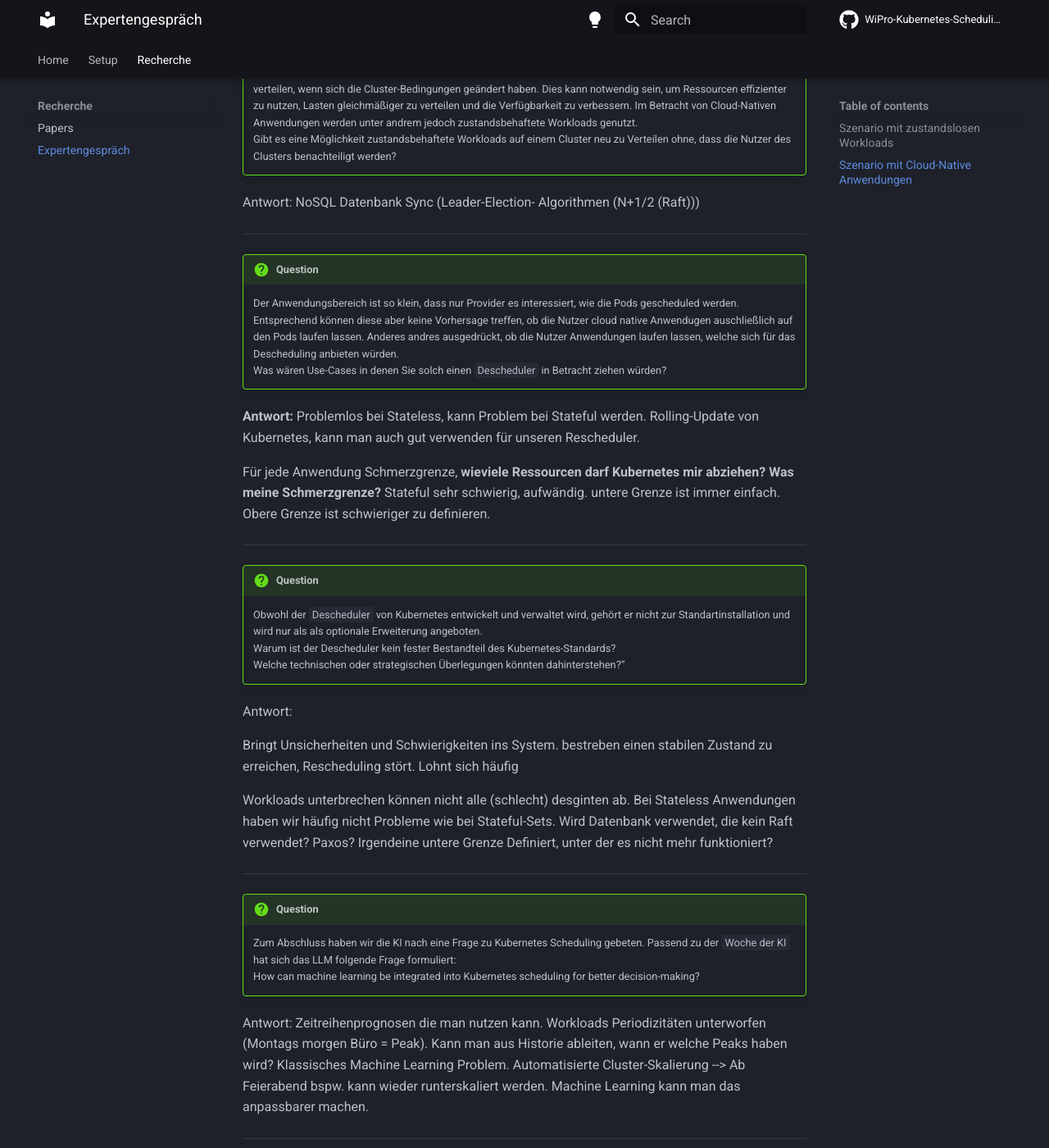
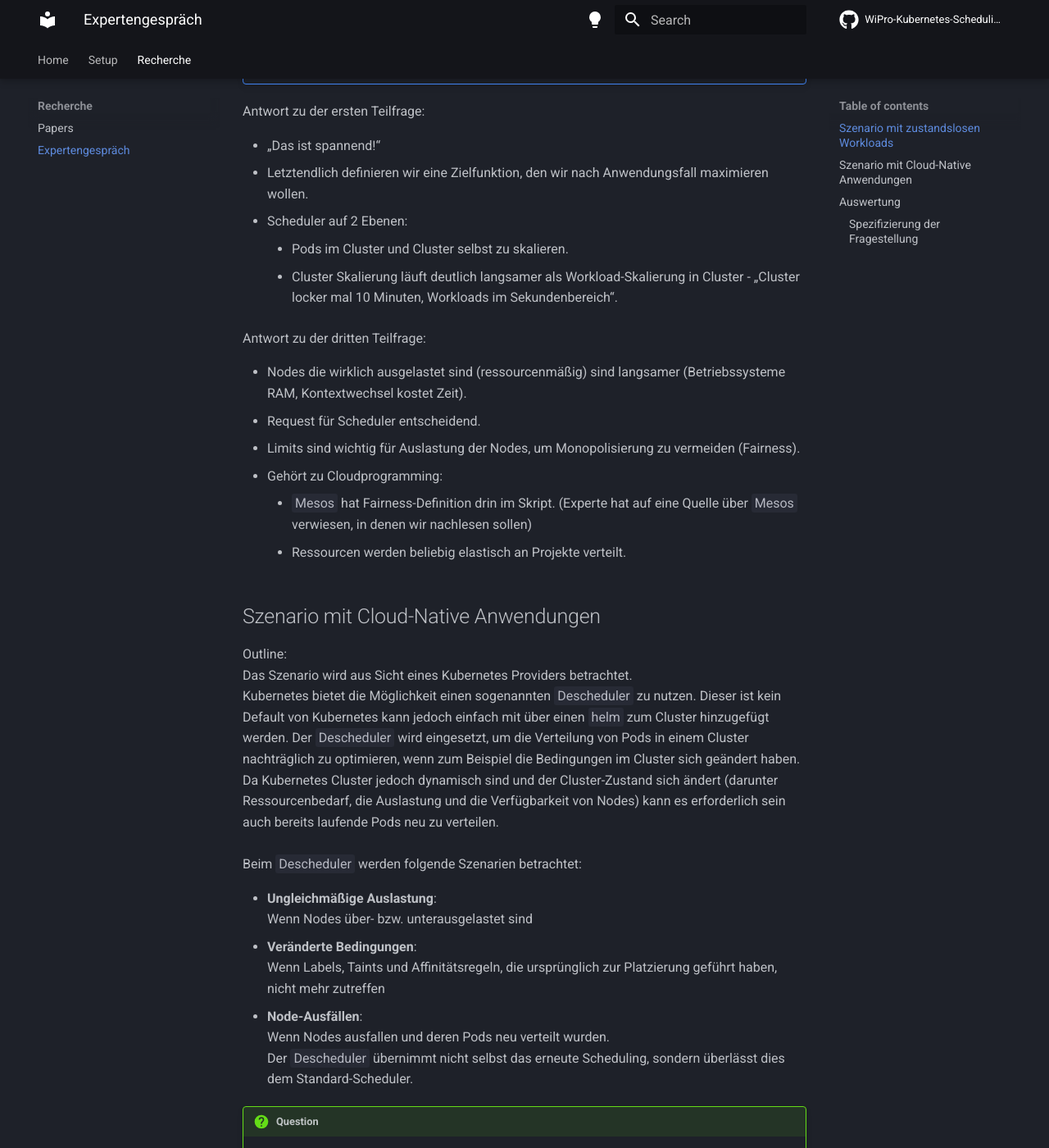
Before and after one commit to tobi2106/WiPro-Doku, an MkDocs documentation site: the page built from docs/recherche/expert_talk.md, in a window 1280 px wide and 1400 px high, scrolled down 2929 px. Shown: the whole window at 82% size. Built offline with MkDocs 1.6.1 and Material for MkDocs 9.7.7, drawn with Linux system fonts in a browser that asks for light colours; comment, search, counter and statistics services are not loaded; some of the changed text lies outside the part shown.

Commit message:
Auswertung des Gesprächs und klarere Formulierungen

```diff
--- a/docs/recherche/expert_talk.md
+++ b/docs/recherche/expert_talk.md
@@ -1,9 +1,14 @@
 Im folgenden stehen die Fragen und Antworten, die wir im Expertengespräch gestellt haben.
 Die Antworten wurden während des Gespräches mitgeschrieben.
 
+Da im Gespräch Fragen zu dem Descheduler vorkommen, haben wir das Gespräch nach der ersten Outline mit der Frage begonnen,
+ob unser Experte den Descheduler kennt - und die Antwort:<br>
 
-Descheduler Stand Kratzke:
-- Tags ans Pods RequiredDuringScheduling und RequiredDuringRuntime
+- Unser Experte hat schon vom Descheduler gehört, kennt sich aber mit keinen Details aus, so erklärt unser Experte:
+- Über Tags werden an Pods RequiredDuringScheduling und RequiredDuringRuntime vergeben und ist dafür da, um Pods entsprechend herunterzufahren und
+über den default Scheduler neu zu verteilen.
+
+Entsprechend konnten wir die Fragen, in denen der Descheduler vorkommt, in dem Gespräch stellen.
 
 # Szenario mit zustandslosen Workloads
 
@@ -15,9 +20,11 @@
 ---
 Dafür haben wir einen eigenen Scheduler geschrieben,
 der verschiedene Strategien für das Scheduling der Workloads verwenden kann - wie:<br>
+
 - RoundRobin
 - Priority Scheduling
 - First-Come, First-Served.
+
 Es existiert ein `MonitoringAgent` der alle Workloads beobachtet und deren Metrics analysiert.
 
 
@@ -35,8 +42,9 @@
 
 
 Antwort:
-- Ganz ehrlich: Keine Ahnung, das legt der Scheduler fest und kann so nicht gesagt werden. Workload der auf binpacking läuft, wahrscheinlicher für Systemausfälle (viele Pods auf Node, Stecker ziehen).
 
+- Ganz ehrlich: Keine Ahnung, das legt der Scheduler fest und kann so nicht gesagt werden. Workload der auf Bin-Packing läuft, wahrscheinlicher für Systemausfälle (viele Pods auf Node, Stecker ziehen).
+- Wenn das Problem weit genug abstrahiert wird, dann kann das Problem durchaus auf das Betriebssystem Scheduler zurückgeführt werden.
 
 ---
 
@@ -44,12 +52,13 @@
     Sind Constrains wie: CPU-Auslastung, Speicher-Auslastung und verfügbarer Speicherplatz ausreichend um ein Workload sinnvoll auf einem Node neu zu verteilen?
 
 Antwort:
-- Kommt drauf an (auf die Strategie). CPU: Häufig null aussagekraft weil
-Webservices häufig wenig Auslastung weil wegen warten auf IO --> CPU Metrik schlägt viel zu spät an. Nicht sinnvoll
-Batch-Job Neuronales Netz: CPU-lastig/GPU-lastig (lange so). CPU sinnvoll.
-Kommt drauf an, was wir machen.
-Google-Paper Workload-Kategorien empirisch in Google-Rechenzentren. Cloud-Prog Scheduling zu finden.
-Kubernetes default Scheduler häufig ür Webservices
+
+- Kommt drauf an (auf die Strategie). CPU: Bei Webservices Häufig null aussagekraft weil das Meiste warten durch IO Operation entsteht
+    - CPU Metrik schlägt viel zu spät an - daher oft nicht sinnvoll
+- Batch-Job Neuronales Netz: CPU-lastig / GPU-lastig (lange hohe Auslastung). Hier CPU sinnvoll.
+- Kommt drauf an, was wir machen.
+    - Erwähnung von Google-Paper: Workload-Kategorien empirisch in Google-Rechenzentren. Cloud-Prog Scheduling zu finden.
+- Kubernetes default Scheduler häufig für Webservices
 
 ---
 
@@ -67,8 +76,13 @@
 
 
 Antwort:
-Metrics-Server liefert sicherlich Node-Metriken. Mal anschauen. Vllt gibt der noch Aufschluss darüber. Ist-Zustand des Systems. Zukunft vorhersage schwierig (bei periodischen Jobs evtl. einfacher).
 
+- Metrics-Server liefert sicherlich Node-Metriken.
+- Experte war nicht exakt vertraut mit dem `Metrics-Server` entsprecht war die Antwort unsicher: „Mal anschauen. Vllt. gibt der `Metrics-Server` noch Aufschluss darüber [mehr Metriken].“
+- **Ist-Zustand** des Systems ist ausschlaggebend für das Scheduling.
+- Zukunft vorhersage schwierig (bei periodischen Jobs evtl. einfacher).
+    - Unsicherheit, ob das Neuzuteilen des Workloads sinnvoll ist, auch für die nähere Zukunft (Zu dem Zeitpunkt in dem das Neuzuteilen final getroffen wurden ist)
+    - Zeitpunkt des finale Entscheiden für das Rescheduling ist nicht Eindeutig
 ---
 
 !!! question
@@ -81,17 +95,26 @@
     <br>
     Hat die Auslastung von Nodes irgendeinen Einfluss auf Antwortzeiten von Workloads darauf oder so?
 
-Antwort:
-Das ist spannend! Letztendlich definieren wir eine Zielfunktion, die wir maximieren wollen.
+!!! note
+    Die Antwort auf die Zweite fragen wurde bereits während den vorherigen Fragen beantwortet.
+    Entsprechend haben wir diese im Gespräch übersprungen.
 
-Schedulen auf 2 Ebenen Pods im Cluster und Cluster himself zu skalieren. Clusterskalierung läuft deutlich langsamer als Workload-Skalierung in Cluster (Cluster locker mal 10 Minuten, Workloads im Sekundenbereich)
+Antwort zu der ersten Teilfrage:
 
+- „Das ist spannend!“
+- Letztendlich definieren wir eine Zielfunktion, den wir nach Anwendungsfall maximieren wollen.
+- Scheduler auf 2 Ebenen:
+    - Pods im Cluster und Cluster selbst zu skalieren.
+    - Cluster Skalierung läuft deutlich langsamer als Workload-Skalierung in Cluster - „Cluster locker mal 10 Minuten, Workloads im Sekundenbereich“.
 
-**Für Zusatzfrage**
+Antwort zu der dritten Teilfrage:
 
-Nodes die wirklich ausgelastet sind (Ressourcenmäßig) sind langsamer (Betriebssysteme RAM, Kontextwechsel kostet Zeit). Request für Scheduler entscheidend.
-Limits sind wichtig für Auslastung der Nodes, um Monopolisierung zu vermeiden (Fairness).
-Cloudprogramming: Mesos hat Fairness-Definition drin im Skript. Anschauen. Priorisierung. Ressourcen werden beliebig elastisch an Projekte verteilt.
+- Nodes die wirklich ausgelastet sind (ressourcenmäßig) sind langsamer (Betriebssysteme RAM, Kontextwechsel kostet Zeit).
+- Request für Scheduler entscheidend.
+- Limits sind wichtig für Auslastung der Nodes, um Monopolisierung zu vermeiden (Fairness).
+- Gehört zu Cloudprogramming:
+    - `Mesos` hat Fairness-Definition drin im Skript. (Experte hat auf eine Quelle über `Mesos` verwiesen, in denen wir nachlesen sollen)
+    - Ressourcen werden beliebig elastisch an Projekte verteilt.
 
 
 # Szenario mit Cloud-Native Anwendungen
@@ -106,10 +129,11 @@
 Da Kubernetes Cluster jedoch dynamisch sind und der Cluster-Zustand sich ändert (darunter Ressourcenbedarf, die Auslastung und die Verfügbarkeit von Nodes) kann es erforderlich sein auch bereits laufende Pods neu zu verteilen.
 <br>
 <br>
-Beim `Descheduler` werden folgende Szenarien betrachtet:<br>
-- Ungleichmäßige Auslastung:<br>Wenn Nodes über- bzw. unterausgelastet sind
-- Veränderte Bedingungen:<br>Wenn Labels, Taints und Affinitätsregeln, die ursprünglich zur Platzierung geführt haben, nicht mehr zutreffen
-- Node-Ausfällen:<br>Wenn Nodes ausfallen und deren Pods neu verteilt wurden.
+Beim `Descheduler` werden folgende Szenarien betrachtet:
+
+- **Ungleichmäßige Auslastung**:<br>Wenn Nodes über- bzw. unterausgelastet sind<br>
+- **Veränderte Bedingungen**:<br>Wenn Labels, Taints und Affinitätsregeln, die ursprünglich zur Platzierung geführt haben, nicht mehr zutreffen<br>
+- **Node-Ausfällen**:<br>Wenn Nodes ausfallen und deren Pods neu verteilt wurden.<br>
 Der `Descheduler` übernimmt nicht selbst das erneute Scheduling, sondern überlässt dies dem Standard-Scheduler.
 
 
@@ -128,7 +153,7 @@
     Der Anwendungsbereich ist so klein, dass nur Provider es interessiert,
     wie die Pods gescheduled werden.
     Entsprechend können diese aber keine Vorhersage treffen,
-    ob die Nutzer cloud native Anwendugen auschließlich auf den Pods laufen lassen.
+    ob die Nutzer cloud native Anwendungen ausschließlich auf den Pods laufen lassen.
     Anderes andres ausgedrückt,
     ob die Nutzer Anwendungen laufen lassen,
     welche sich für das Descheduling anbieten würden.
@@ -136,10 +161,13 @@
     Was wären Use-Cases in denen Sie solch einen `Descheduler` in Betracht ziehen würden?
 
 **Antwort:**
-Problemlos bei Stateless, kann Problem bei Stateful werden. Rolling-Update von Kubernetes, kann man auch gut verwenden für unseren Rescheduler.
 
-Für jede Anwendung Schmerzgrenze, **wieviele Ressourcen darf Kubernetes mir abziehen? Was meine Schmerzgrenze?**
-Stateful sehr schwierig, aufwändig. untere Grenze ist immer einfach. Obere Grenze ist schwieriger zu definieren.
+- Problemlos bei Stateless, kann Problem bei Stateful werden.
+- Rolling-Update von Kubernetes, kann man auch gut verwenden für unseren Rescheduler.
+    - Strategie, dass bei Versionsänderungen nicht alle Pods auf einmal geupdated werden und damit Neugestartet werden, um möglichen Datenverlust entgegen zu wirken
+- Für jede Anwendung Schmerzgrenze, **wie viele Ressourcen darf Kubernetes mir abziehen? Was ist meine Schmerzgrenze?**
+Stateful sehr schwierig, aufwändig. untere Grenze ist immer einfach.
+- Obere Grenze ist schwieriger zu definieren.
 
 ---
 
@@ -154,10 +182,14 @@
 
 Antwort:
 
-Bringt Unsicherheiten und Schwierigkeiten ins System. bestreben einen stabilen Zustand zu erreichen, Rescheduling stört.
-Lohnt sich häufig
-
-Workloads unterbrechen können nicht alle (schlecht) desginten ab. Bei Stateless Anwendungen haben wir häufig nicht Probleme wie bei Stateful-Sets. Wird Datenbank verwendet, die kein Raft verwendet? Paxos? Irgendeine untere Grenze Definiert, unter der es nicht mehr funktioniert?
+- Bringt Unsicherheiten und Schwierigkeiten ins System.
+- Bestreben einen stabilen Zustand zu erreichen, Rescheduling stört.
+- Lohnt sich häufig nicht
+- Laufende Workloads zu unterbrechen, kann sehr schlecht sein.
+    - Der Provider weiß nicht genau, was auf den Workloads läuft - hängt vom Design / Anwendung ab.
+- Bei Stateless Anwendungen haben wir häufig weniger Probleme als beim Stateful-Sets.
+- Wird Datenbank verwendet, die kein Raft verwendet - zum Beispiel Paxos. (Unsicherheit was für ein Konsens Algorithmen verwendet wird)
+- Irgendeine untere Grenze Definiert, unter der es nicht mehr funktioniert?
 
 
 ---
@@ -169,10 +201,42 @@
     How can machine learning be integrated into Kubernetes scheduling for better decision-making?
 
 Antwort:
-Zeitreihenprognosen die man nutzen kann. Workloads Periodizitäten unterworfen (Montags morgen Büro = Peak). Kann man
-aus Historie ableiten, wann er welche Peaks haben wird? Klassisches Machine Learning Problem. Automatisierte Cluster-Skalierung --> Ab Feierabend bspw. kann wieder runterskaliert werden.
-Machine Learning kann man das anpassbarer machen.
+
+- Zeitreihenprognosen die man nutzen kann. Workloads Periodizität unterworfen (Montags morgen Büro = Peak).
+- Kann man aus Historie ableiten, wann er welche Peaks haben wird?
+- Klassisches Machine Learning Problem.
+    - Automatisierte Cluster-Skalierung - ab Feierabend bspw. kann wieder runterskaliert werden.
+- Machine Learning kann dieses Problem anpassbarer machen.
 
 ---
 
 Vielen Dank für das Gespräch!
+
+# Auswertung
+
+Durch das Gespräch haben wir Einsicht darüber bekommen,
+dass die Metriken sehr spezifisch für das Problem sind.
+In unserer Arbeit beschränken wir uns nur auf zustandslosen Workloads,
+doch das Problem lässt sich auch auf zustandsbehaftete Workloads übertragen.
+Dies würde aber einen riesigen Aufwand bedeuten.
+<br>
+<br>
+Außerdem wurden wir auf ein Perspektivenwechsel aufmerksam gemacht,
+indem das Scheduling auf zwei Ebenen betrachtet werden kann - Pods im Cluster können skaliert werden, als auch das Cluster selbst.
+Entsprechend haben wir unsere Fragestellung spezifischer formuliert.
+<br>
+<br>
+Das Scheduling Problem kann durchaus mit genügend Abstraktion als klassisches Scheduling Problem aus den Betriebssystemen betrachtet werden.
+So muss ebenfalls die verschiedenen Trade-offs betrachtet werden und ein Fokus gelegt werden,
+was der Scheduler erreichen soll. So kann zwischen zum Beispiel der Fairness oder Verfügbarkeit spezifiziert werden, je nach Anforderung.
+
+## Spezifizierung der Fragestellung
+
+Durch das Expertengespräch haben wir unsere Fragestellung unter den Folgenden Faktoren stark eingrenzen können:
+
+- Problemunterscheidung
+- Fokus auf Stateless
+- Genaue Definition der verwendeten Workloads im System
+    -  Ausschlaggebend für die zu sammelnden Metriken
+    -  Nutzung einer Zielfunktion für das Gewünschte Ziel vom Scheduler
+-  Notwendigkeits-Analyse
```
Also changed, not shown: other parts of docs/recherche/expert_talk.md (+2 -1 lines), 1 other file.
